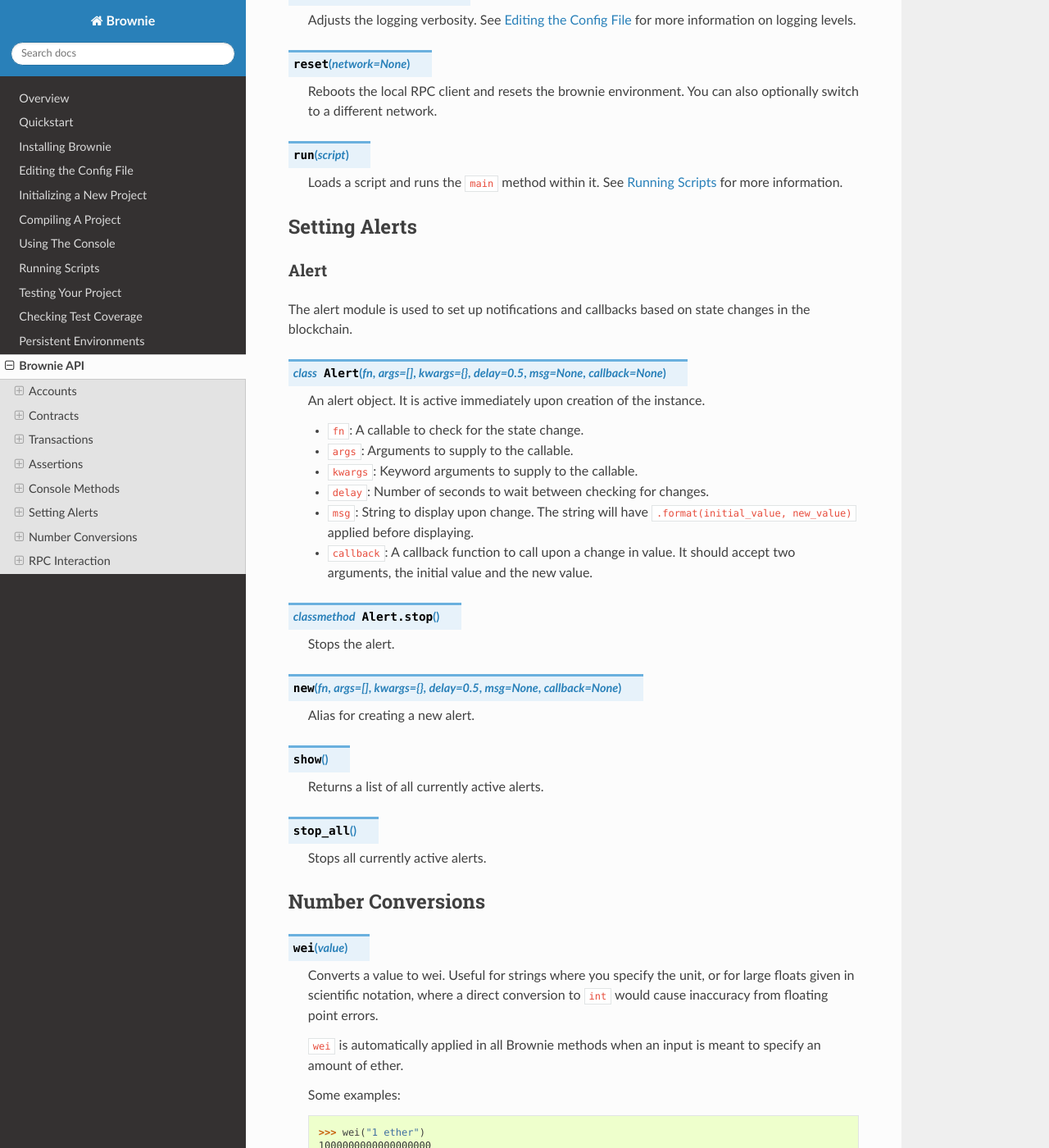
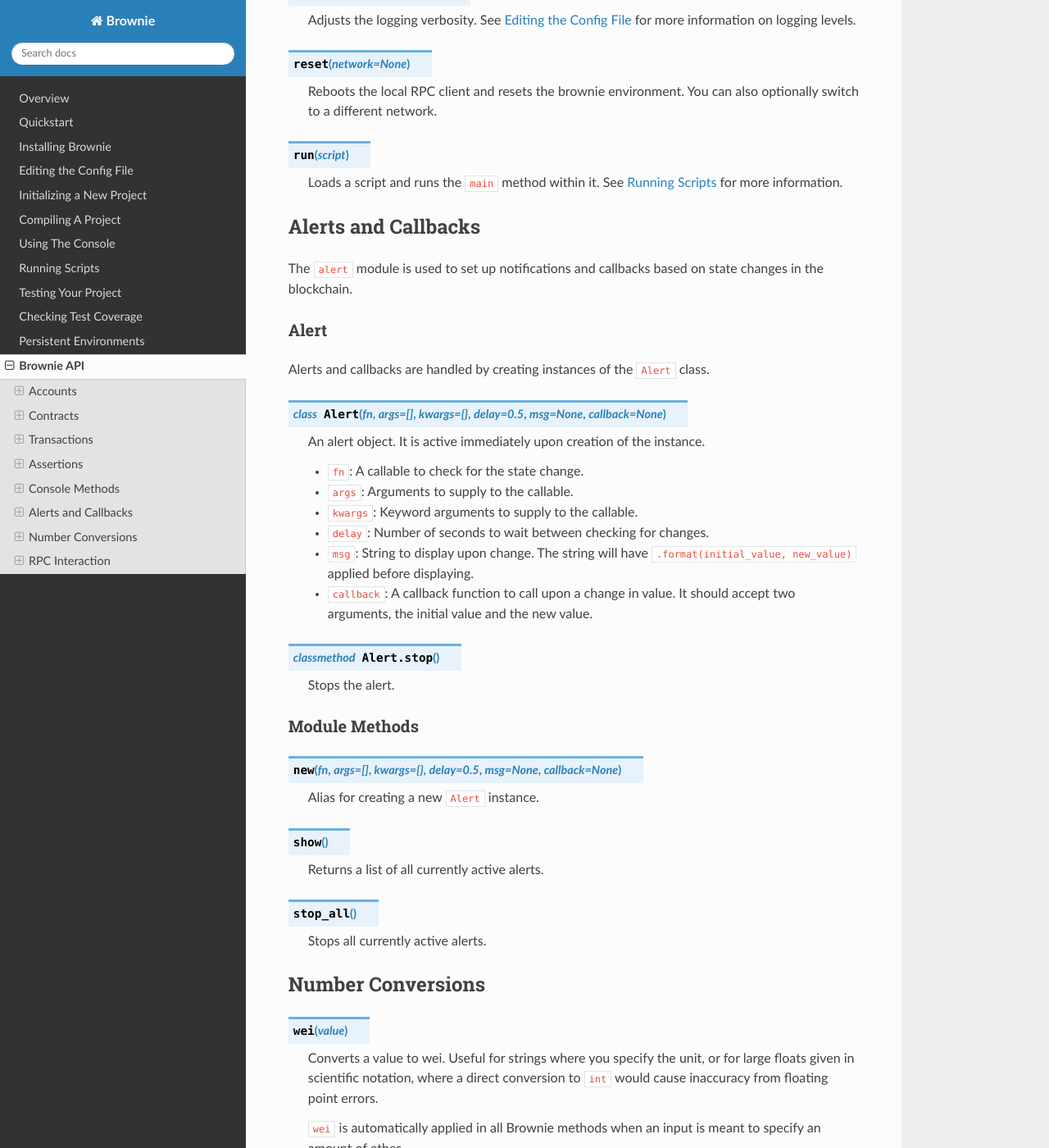
Before and after one commit to eth-brownie/brownie, a Sphinx documentation site: the page built from docs/api.rst, in a window 1280 px wide and 1400 px high, scrolled down 11039 px. Shown: the whole window at 82% size. Built offline with Sphinx 7.4.7 and the Read the Docs theme 2.0.0, drawn with Linux system fonts in a browser that asks for light colours; some of the changed text lies outside the part shown.

Commit message:
updated alert docs

```diff
--- a/docs/api.rst
+++ b/docs/api.rst
@@ -445,10 +445,10 @@
 Assertions
 ==========
 
-Check
------
+The ``check`` module exposes the following methods that are used in place of ``assert`` when writing Brownie tests. All check methods raise an ``AssertionError`` when they fail.
 
-The check module exposes the following methods that are used in place of ``assert`` when writing Brownie tests. All check methods raise an ``AssertionError`` when they fail.
+Module Methods
+--------------
 
 .. py:method:: check.true(statement, fail_msg = "Expected statement to be true")
 
@@ -507,13 +507,15 @@
 
 .. _api_alert:
 
-Setting Alerts
-==============
+Alerts and Callbacks
+====================
+
+The ``alert`` module is used to set up notifications and callbacks based on state changes in the blockchain.
 
 Alert
 -----
 
-The alert module is used to set up notifications and callbacks based on state changes in the blockchain.
+Alerts and callbacks are handled by creating instances of the ``Alert`` class.
 
 .. py:class:: Alert(fn, args=[], kwargs={}, delay=0.5, msg=None, callback=None)
 
@@ -530,9 +532,12 @@
 
     Stops the alert.
 
+Module Methods
+--------------
+
 .. py:method:: new(fn, args=[], kwargs={}, delay=0.5, msg=None, callback=None)
 
-    Alias for creating a new alert.
+    Alias for creating a new ``Alert`` instance.
 
 .. py:method:: show()
 
```
Also changed, not shown: 1 other file.
